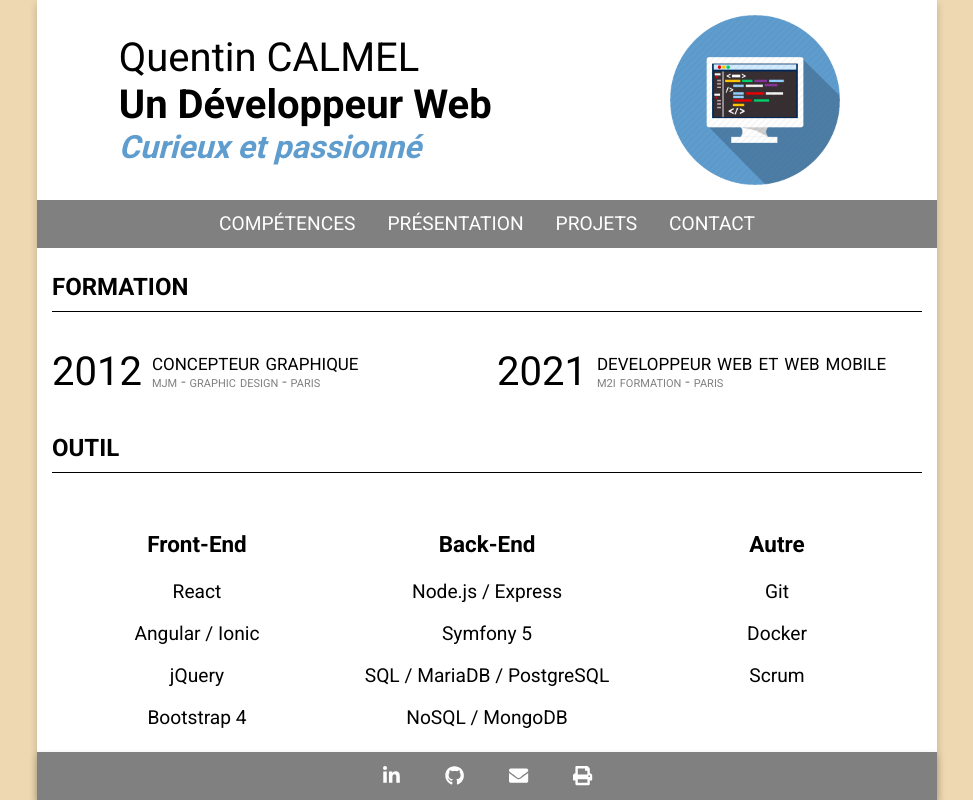
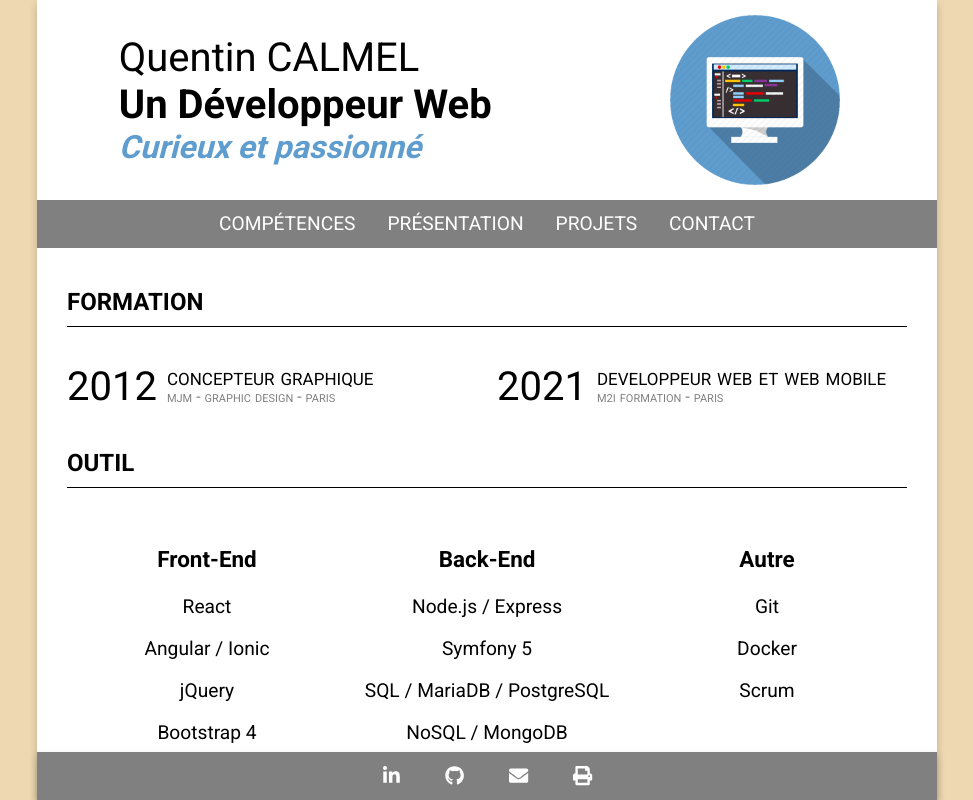
Before and after one commit to qcalmel/portfolio_react, a React (Create React App) app: page / in a window 1280 px wide. Shown: the whole page, without its empty margins (153-1126 px from the left). Built offline with nearby package versions, Linux system fonts and the light colour scheme.

Commit message:
change padding on page

```diff
--- a/src/App.css
+++ b/src/App.css
@@ -1,6 +1,5 @@
 .App {
   font-family: Roboto, sans-serif;
-  /*overflow: hidden;*/
   max-width: 900px;
   height: 100vh;
   margin: 0 auto 0 auto;
@@ -20,7 +19,7 @@
 }
 
 .content{
-  padding: 15px;
+  padding: 30px;
   background: white;
   overflow: auto;
   position: relative;
--- a/src/styles/pageTransition.css
+++ b/src/styles/pageTransition.css
@@ -1,7 +1,7 @@
 .page {
     position: absolute;
-    left: 15px;
-    right: 15px;
+    left: 30px;
+    right: 30px;
 }
 
 .page-enter {
```
